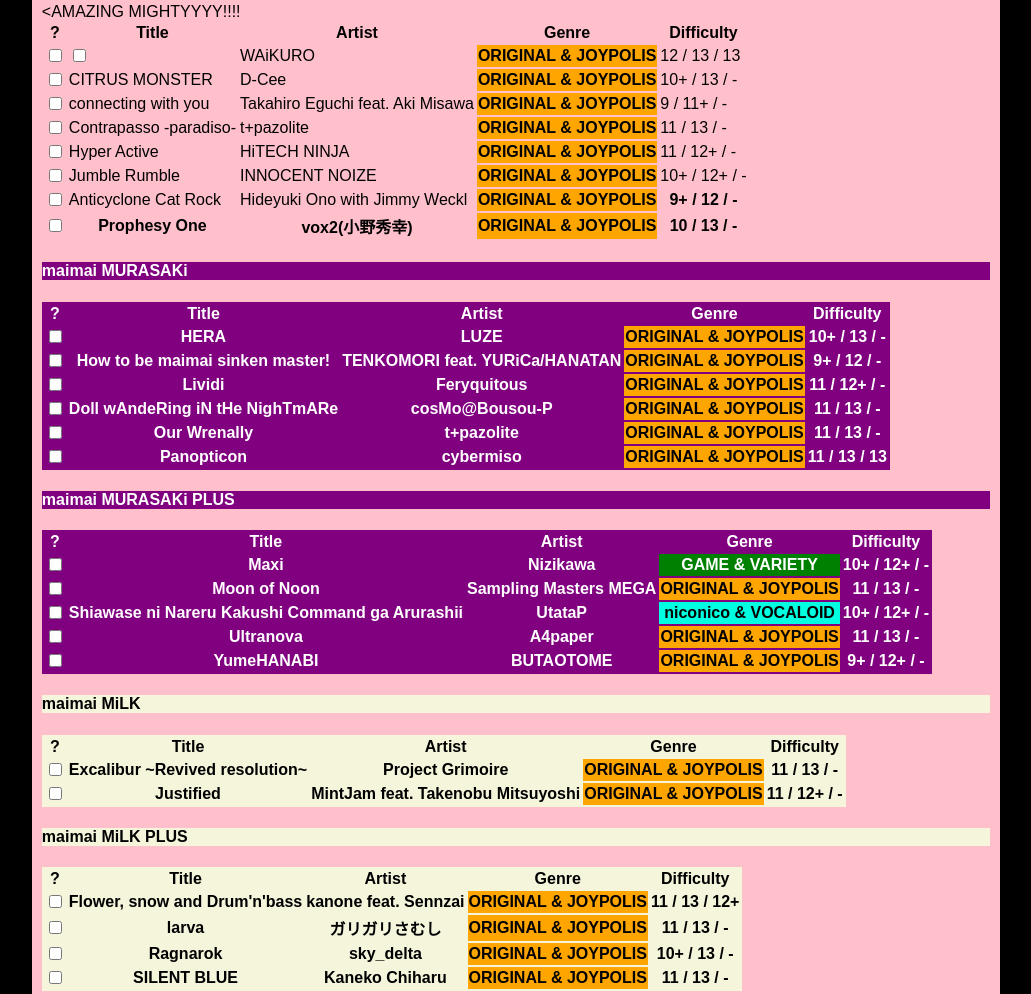
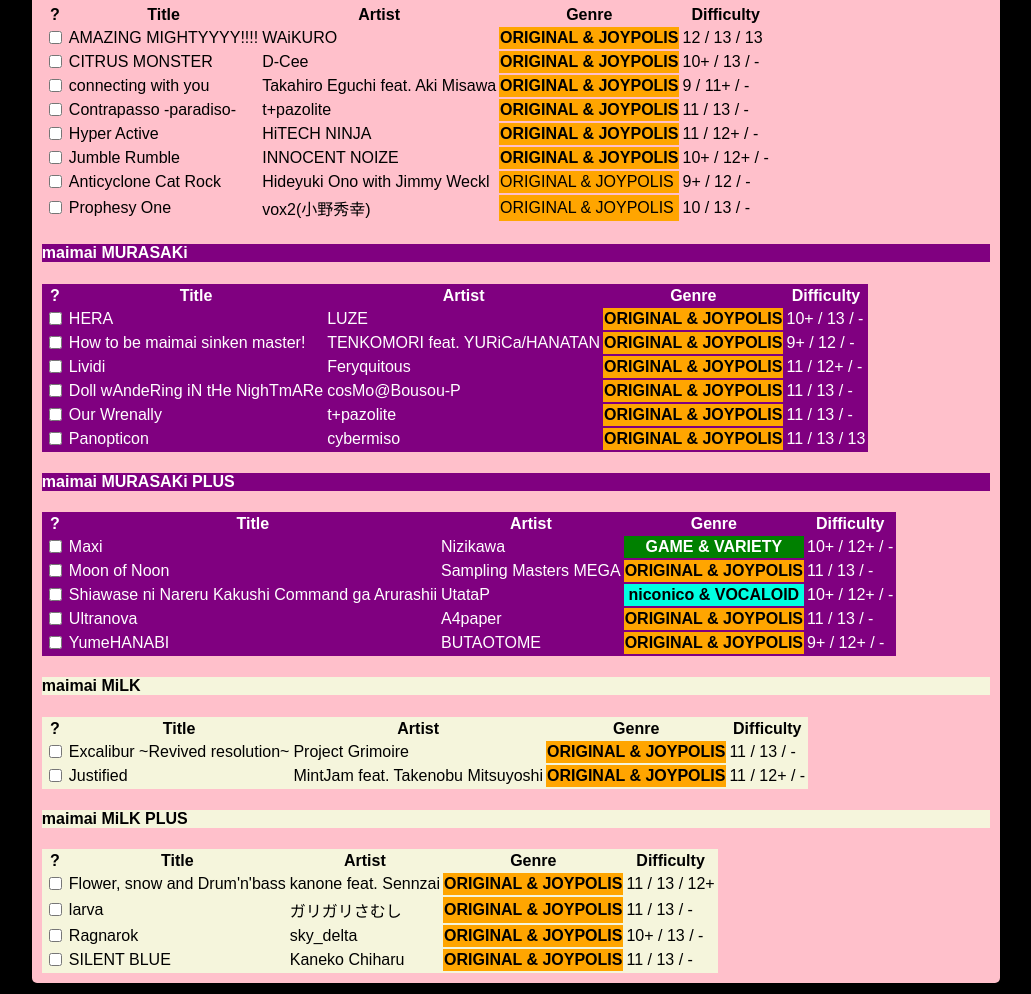
Before and after one commit to oscie57/site-boxxx, a plain HTML site: page index.html in a window 1280 px wide. Shown: the part 1418-2412 px from the top of the page, without its empty margins (124-1155 px from the left). Drawn offline with Linux system fonts and the light colour scheme.

Commit message:
Add files via upload

```diff
--- a/index.html
+++ b/index.html
@@ -191,7 +191,7 @@
                 </tr>
                 <tr>
                     <td><input type="checkbox"></td>
-                    <<td><input type="checkbox"></td>AMAZING MIGHTYYYY!!!!</td>
+                    <td>AMAZING MIGHTYYYY!!!!</td>
                     <td>WAiKURO</td>
                     <th class="genre-original">ORIGINAL & JOYPOLIS</td>
                     <td>12 / 13 / 13</td>
@@ -235,15 +235,15 @@
                     <td><input type="checkbox"></td>
                     <td>Anticyclone Cat Rock</td>
                     <td>Hideyuki Ono with Jimmy Weckl</td>
-                    <th class="genre-original">ORIGINAL & JOYPOLIS</th>
-                    <th>9+ / 12 / -</th>
+                    <td class="genre-original">ORIGINAL & JOYPOLIS</td>
+                    <td>9+ / 12 / -</td>
                 </tr>
                 <tr>
                     <td><input type="checkbox"></td>
-                    <th>Prophesy One</th>
-                    <th>vox2(小野秀幸)</th>
-                    <th class="genre-original">ORIGINAL & JOYPOLIS</th>
-                    <th>10 / 13 / -</th>
+                    <td>Prophesy One</td>
+                    <td>vox2(小野秀幸)</td>
+                    <td class="genre-original">ORIGINAL & JOYPOLIS</td>
+                    <td>10 / 13 / -</td>
                 </tr>
             </table>
 
@@ -259,45 +259,45 @@
                 </tr>
                 <tr>
                     <td><input type="checkbox"></td>
-                    <th>HERA</th>
-                    <th>LUZE</th>
-                    <th class="genre-original">ORIGINAL & JOYPOLIS</th>
-                    <th>10+ / 13 / -</th>
+                    <td>HERA</td>
+                    <td>LUZE</td>
+                    <th class="genre-original">ORIGINAL & JOYPOLIS</td>
+                    <td>10+ / 13 / -</td>
                 </tr>
                 <tr>
                     <td><input type="checkbox"></td>
-                    <th>How to be maimai sinken master!</th>
-                    <th>TENKOMORI feat. YURiCa/HANATAN</th>
-                    <th class="genre-original">ORIGINAL & JOYPOLIS</th>
-                    <th>9+ / 12 / -</th>
+                    <td>How to be maimai sinken master!</td>
+                    <td>TENKOMORI feat. YURiCa/HANATAN</td>
+                    <th class="genre-original">ORIGINAL & JOYPOLIS</td>
+                    <td>9+ / 12 / -</td>
                 </tr>
                 <tr>
                     <td><input type="checkbox"></td>
-                    <th>Lividi</th>
-                    <th>Feryquitous</th>
-                    <th class="genre-original">ORIGINAL & JOYPOLIS</th>
-                    <th>11 / 12+ / -</th>
+                    <td>Lividi</td>
+                    <td>Feryquitous</td>
+                    <th class="genre-original">ORIGINAL & JOYPOLIS</td>
+                    <td>11 / 12+ / -</td>
                 </tr>
                 <tr>
                     <td><input type="checkbox"></td>
-                    <th>Doll wAndeRing iN tHe NighTmARe</th>
-                    <th>cosMo@Bousou-P</th>
-                    <th class="genre-original">ORIGINAL & JOYPOLIS</th>
-                    <th>11 / 13 / -</th>
+                    <td>Doll wAndeRing iN tHe NighTmARe</td>
+                    <td>cosMo@Bousou-P</td>
+                    <th class="genre-original">ORIGINAL & JOYPOLIS</td>
+                    <td>11 / 13 / -</td>
                 </tr>
                 <tr>
                     <td><input type="checkbox"></td>
-                    <th>Our Wrenally</th>
-                    <th>t+pazolite</th>
-                    <th class="genre-original">ORIGINAL & JOYPOLIS</th>
-                    <th>11 / 13 / -</th>
+                    <td>Our Wrenally</td>
+                    <td>t+pazolite</td>
+                    <th class="genre-original">ORIGINAL & JOYPOLIS</td>
+                    <td>11 / 13 / -</td>
                 </tr>
                 <tr>
                     <td><input type="checkbox"></td>
-                    <th>Panopticon</th>
-                    <th>cybermiso</th>
-                    <th class="genre-original">ORIGINAL & JOYPOLIS</th>
-                    <th>11 / 13 / 13</th>
+                    <td>Panopticon</td>
+                    <td>cybermiso</td>
+                    <th class="genre-original">ORIGINAL & JOYPOLIS</td>
+                    <td>11 / 13 / 13</td>
                 </tr>
             </table>
 
@@ -313,38 +313,38 @@
                 </tr>
                 <tr>
                     <td><input type="checkbox"></td>
-                    <th>Maxi</th>
-                    <th>Nizikawa</th>
-                    <th class="genre-variety">GAME & VARIETY</th>
-                    <th>10+ / 12+ / -</th>
+                    <td>Maxi</td>
+                    <td>Nizikawa</td>
+                    <th class="genre-variety">GAME & VARIETY</td>
+                    <td>10+ / 12+ / -</td>
                 </tr>
                 <tr>
                     <td><input type="checkbox"></td>
-                    <th>Moon of Noon</th>
-                    <th>Sampling Masters MEGA</th>
-                    <th class="genre-original">ORIGINAL & JOYPOLIS</th>
-                    <th>11 / 13 / -</th>
+                    <td>Moon of Noon</td>
+                    <td>Sampling Masters MEGA</td>
+                    <th class="genre-original">ORIGINAL & JOYPOLIS</td>
+                    <td>11 / 13 / -</td>
                 </tr>
                 <tr>
                     <td><input type="checkbox"></td>
-                    <th>Shiawase ni Nareru Kakushi Command ga Arurashii</th>
-                    <th>UtataP</th>
-                    <th class="genre-vocaloid">niconico & VOCALOID</th>
-                    <th>10+ / 12+ / -</th>
+                    <td>Shiawase ni Nareru Kakushi Command ga Arurashii</td>
+                    <td>UtataP</td>
+                    <th class="genre-vocaloid">niconico & VOCALOID</td>
+                    <td>10+ / 12+ / -</td>
                 </tr>
                 <tr>
                     <td><input type="checkbox"></td>
-                    <th>Ultranova</th>
-                    <th>A4paper</th>
-                    <th class="genre-original">ORIGINAL & JOYPOLIS</th>
-                    <th>11 / 13 / -</th>
+                    <td>Ultranova</td>
+                    <td>A4paper</td>
+                    <th class="genre-original">ORIGINAL & JOYPOLIS</td>
+                    <td>11 / 13 / -</td>
                 </tr>
                 <tr>
                     <td><input type="checkbox"></td>
-                    <th>YumeHANABI</th>
-                    <th>BUTAOTOME</th>
-                    <th class="genre-original">ORIGINAL & JOYPOLIS</th>
-                    <th>9+ / 12+ / -</th>
+                    <td>YumeHANABI</td>
+                    <td>BUTAOTOME</td>
+                    <th class="genre-original">ORIGINAL & JOYPOLIS</td>
+                    <td>9+ / 12+ / -</td>
                 </tr>
             </table>
 
@@ -360,17 +360,17 @@
                 </tr>
                 <tr>
                     <td><input type="checkbox"></td>
-                    <th>Excalibur ~Revived resolution~</th>
-                    <th>Project Grimoire</th>
-                    <th class="genre-original">ORIGINAL & JOYPOLIS</th>
-                    <th>11 / 13 / -</th>
+                    <td>Excalibur ~Revived resolution~</td>
+                    <td>Project Grimoire</td>
+                    <th class="genre-original">ORIGINAL & JOYPOLIS</td>
+                    <td>11 / 13 / -</td>
                 </tr>
                 <tr>
                     <td><input type="checkbox"></td>
-                    <th>Justified</th>
-                    <th>MintJam feat. Takenobu Mitsuyoshi</th>
-                    <th class="genre-original">ORIGINAL & JOYPOLIS</th>
-                    <th>11 / 12+ / -</th>
+                    <td>Justified</td>
+                    <td>MintJam feat. Takenobu Mitsuyoshi</td>
+                    <th class="genre-original">ORIGINAL & JOYPOLIS</td>
+                    <td>11 / 12+ / -</td>
                 </tr>
             </table>
 
@@ -386,31 +386,31 @@
                 </tr>
                 <tr>
                     <td><input type="checkbox"></td>
-                    <th>Flower, snow and Drum'n'bass</th>
-                    <th>kanone feat. Sennzai</th>
-                    <th class="genre-original">ORIGINAL & JOYPOLIS</th>
-                    <th>11 / 13 / 12+</th>
+                    <td>Flower, snow and Drum'n'bass</td>
+                    <td>kanone feat. Sennzai</td>
+                    <th class="genre-original">ORIGINAL & JOYPOLIS</td>
+                    <td>11 / 13 / 12+</td>
                 </tr>
                 <tr>
                     <td><input type="checkbox"></td>
-                    <th>larva</th>
-                    <th>ガリガリさむし</th>
-                    <th class="genre-original">ORIGINAL & JOYPOLIS</th>
-                    <th>11 / 13 / -</th>
+                    <td>larva</td>
+                    <td>ガリガリさむし</td>
+                    <th class="genre-original">ORIGINAL & JOYPOLIS</td>
+                    <td>11 / 13 / -</td>
                 </tr>
                 <tr>
                     <td><input type="checkbox"></td>
-                    <th>Ragnarok</th>
-                    <th>sky_delta</th>
-                    <th class="genre-original">ORIGINAL & JOYPOLIS</th>
-                    <th>10+ / 13 / -</th>
+                    <td>Ragnarok</td>
+                    <td>sky_delta</td>
+                    <th class="genre-original">ORIGINAL & JOYPOLIS</td>
+                    <td>10+ / 13 / -</td>
                 </tr>
                 <tr>
                     <td><input type="checkbox"></td>
-                    <th>SILENT BLUE</th>
-                    <th>Kaneko Chiharu</th>
-                    <th class="genre-original">ORIGINAL & JOYPOLIS</th>
-                    <th>11 / 13 / -</th>
+                    <td>SILENT BLUE</td>
+                    <td>Kaneko Chiharu</td>
+                    <th class="genre-original">ORIGINAL & JOYPOLIS</td>
+                    <td>11 / 13 / -</td>
                 </tr>
             </table>
         </div>
```
